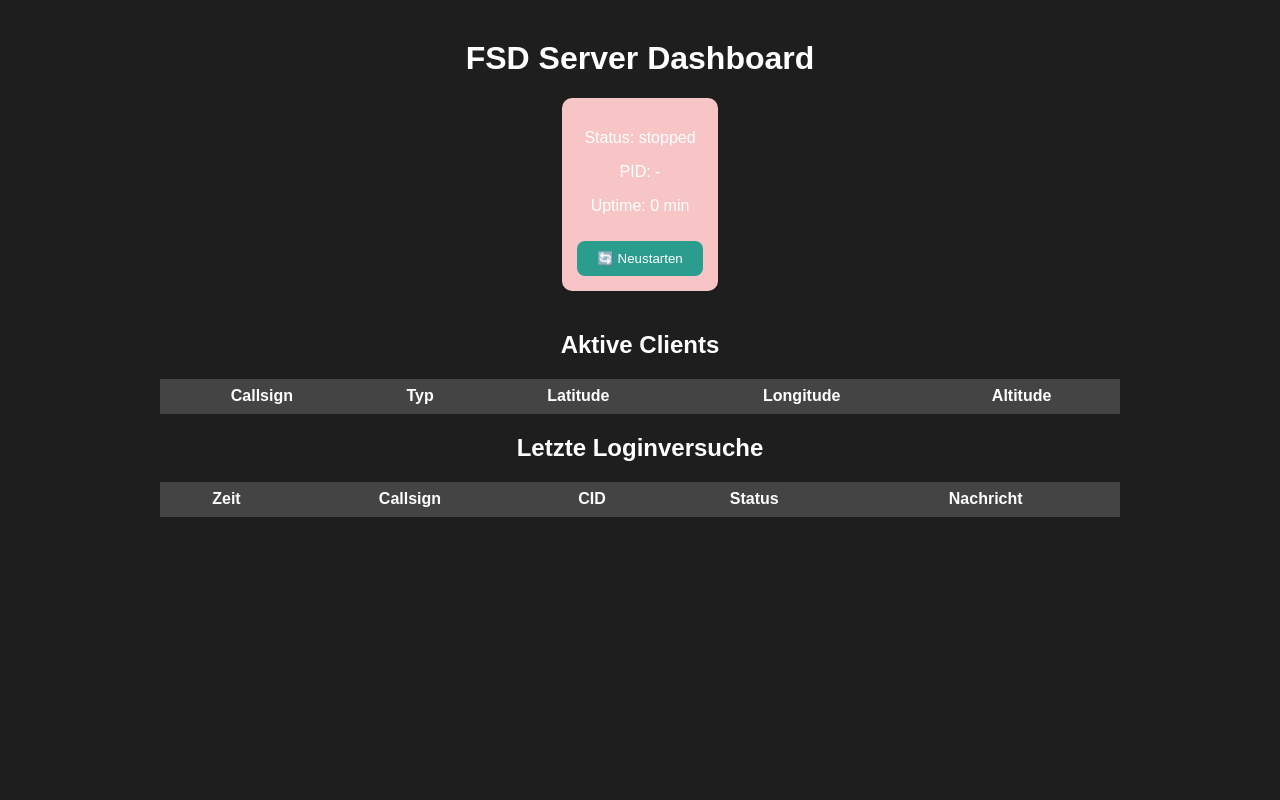
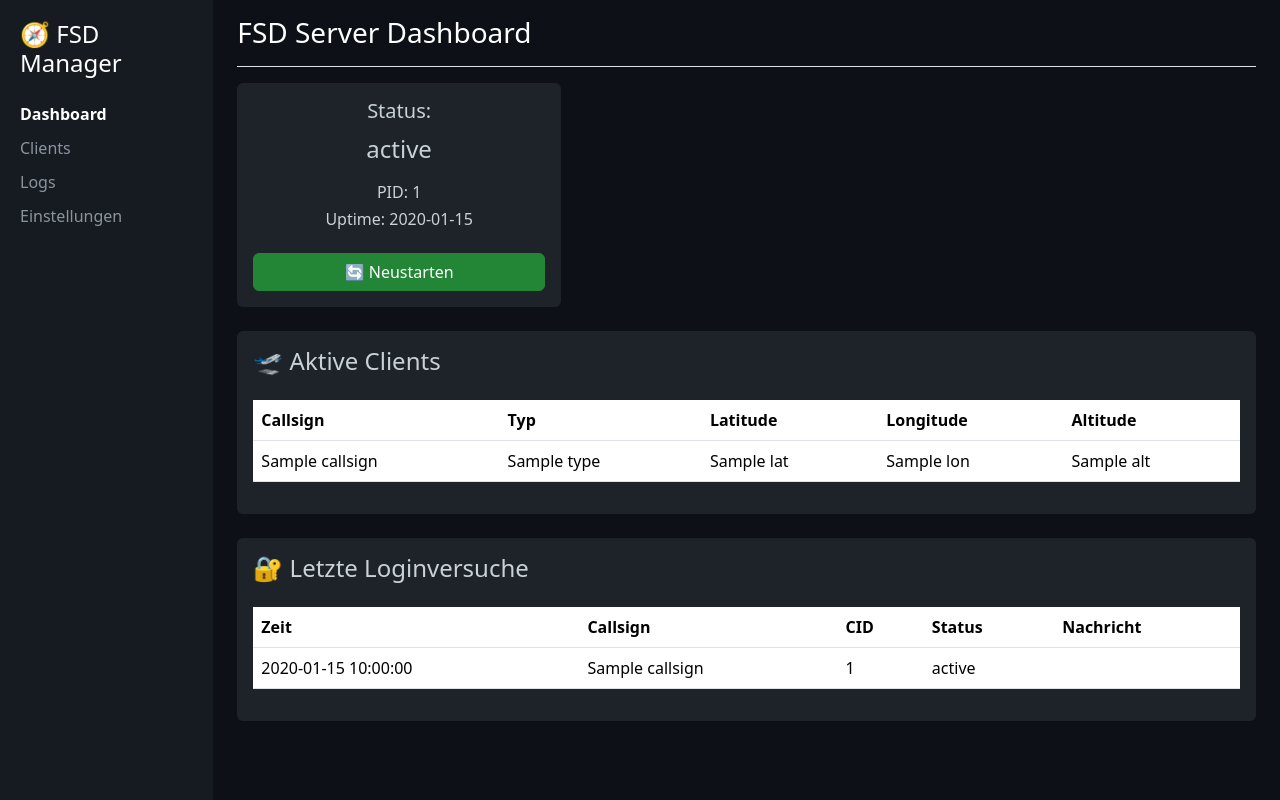
Before and after one commit to cedric1982/fsd, a Flask app: template web/templates/index.html in a window 1280 px wide. Run offline with Flask 3, Linux system fonts and the light colour scheme; the template is opened without the code that fills it: most values are stand-ins (such as "Sample title", 1, 10 or a date in 2020); data that the repository does not hold is empty.

Commit message:
Update index.html

```diff
--- a/web/templates/index.html
+++ b/web/templates/index.html
@@ -2,21 +2,87 @@
 <html lang="de">
 <head>
     <meta charset="UTF-8">
+    <meta name="viewport" content="width=device-width, initial-scale=1.0">
     <title>FSD Server Dashboard</title>
-    <link rel="stylesheet" href="/static/style.css">
+
+    <!-- Bootstrap 5 Dark Theme -->
+    <link href="https://cdn.jsdelivr.net/npm/bootstrap@5.3.3/dist/css/bootstrap.min.css" rel="stylesheet">
+
+    <style>
+        body {
+            background-color: #0d1117;
+            color: #c9d1d9;
+        }
+        .sidebar {
+            background-color: #161b22;
+            min-height: 100vh;
+            padding: 20px;
+        }
+        .sidebar a {
+            color: #8b949e;
+            text-decoration: none;
+            display: block;
+            margin: 10px 0;
+        }
+        .sidebar a.active {
+            color: #fff;
+            font-weight: bold;
+        }
+        .card {
+            background-color: #1e2329;
+            border: none;
+            color: #c9d1d9;
+        }
+        .table {
+            color: #c9d1d9;
+        }
+        .table thead {
+            background-color: #21262d;
+        }
+        .btn-primary {
+            background-color: #238636;
+            border-color: #238636;
+        }
+        .btn-primary:hover {
+            background-color: #2ea043;
+        }
+    </style>
 </head>
 <body>
-    <h1>FSD Server Dashboard</h1>
+<div class="container-fluid">
+    <div class="row">
+        <!-- Seitenleiste -->
+        <nav class="col-md-2 d-none d-md-block sidebar">
+            <h4 class="text-white mb-4">🧭 FSD Manager</h4>
+            <a href="#" class="active">Dashboard</a>
+            <a href="#">Clients</a>
+            <a href="#">Logs</a>
+            <a href="#">Einstellungen</a>
+        </nav>
 
-    <div id="status-box">
-        <p>Status: <span id="status">-</span></p>
-        <p>PID: <span id="pid">-</span></p>
-        <p>Uptime: <span id="uptime">-</span></p>
-        <button id="restart">🔄 Neustarten</button>
+        <!-- Hauptinhalt -->
+        <main class="col-md-10 ms-sm-auto px-4">
+            <div class="d-flex justify-content-between flex-wrap flex-md-nowrap align-items-center pt-3 pb-2 mb-3 border-bottom">
+                <h1 class="h3 text-white">FSD Server Dashboard</h1>
             </div>
 
-    <h2>Aktive Clients</h2>
-    <table id="clients">
+            <!-- Server-Status -->
+            <div class="row mb-4">
+                <div class="col-md-4">
+                    <div class="card text-center p-3">
+                        <h5>Status:</h5>
+                        <p class="fs-4">{{ status }}</p>
+                        <h6>PID: {{ pid }}</h6>
+                        <h6>Uptime: {{ uptime }}</h6>
+                        <button class="btn btn-primary mt-3">🔄 Neustarten</button>
+                    </div>
+                </div>
+            </div>
+
+            <!-- Aktive Clients -->
+            <div class="card p-3 mb-4">
+                <h4>🛫 Aktive Clients</h4>
+                <table class="table mt-3">
                     <thead>
                         <tr>
                             <th>Callsign</th>
@@ -26,12 +92,24 @@
                             <th>Altitude</th>
                         </tr>
                     </thead>
-        <tbody></tbody>
+                    <tbody>
+                        {% for c in clients %}
+                        <tr>
+                            <td>{{ c.callsign }}</td>
+                            <td>{{ c.type }}</td>
+                            <td>{{ c.lat }}</td>
+                            <td>{{ c.lon }}</td>
+                            <td>{{ c.alt }}</td>
+                        </tr>
+                        {% endfor %}
+                    </tbody>
                 </table>
+            </div>
 
-
-    <h2>Letzte Loginversuche</h2>
-<table id="logins">
+            <!-- Letzte Loginversuche -->
+            <div class="card p-3">
+                <h4>🔐 Letzte Loginversuche</h4>
+                <table class="table mt-3">
                     <thead>
                         <tr>
                             <th>Zeit</th>
@@ -41,10 +119,23 @@
                             <th>Nachricht</th>
                         </tr>
                     </thead>
-    <tbody></tbody>
+                    <tbody>
+                        {% for l in logins %}
+                        <tr>
+                            <td>{{ l.time }}</td>
+                            <td>{{ l.callsign }}</td>
+                            <td>{{ l.cid }}</td>
+                            <td>{{ l.status }}</td>
+                            <td>{{ l.msg }}</td>
+                        </tr>
+                        {% endfor %}
+                    </tbody>
                 </table>
+            </div>
+        </main>
+    </div>
+</div>
 
-
-    <script src="/static/app.js"></script>
+<script src="https://cdn.jsdelivr.net/npm/bootstrap@5.3.3/dist/js/bootstrap.bundle.min.js"></script>
 </body>
 </html>
```
Lines whose indentation alone changed are shown as unchanged.
